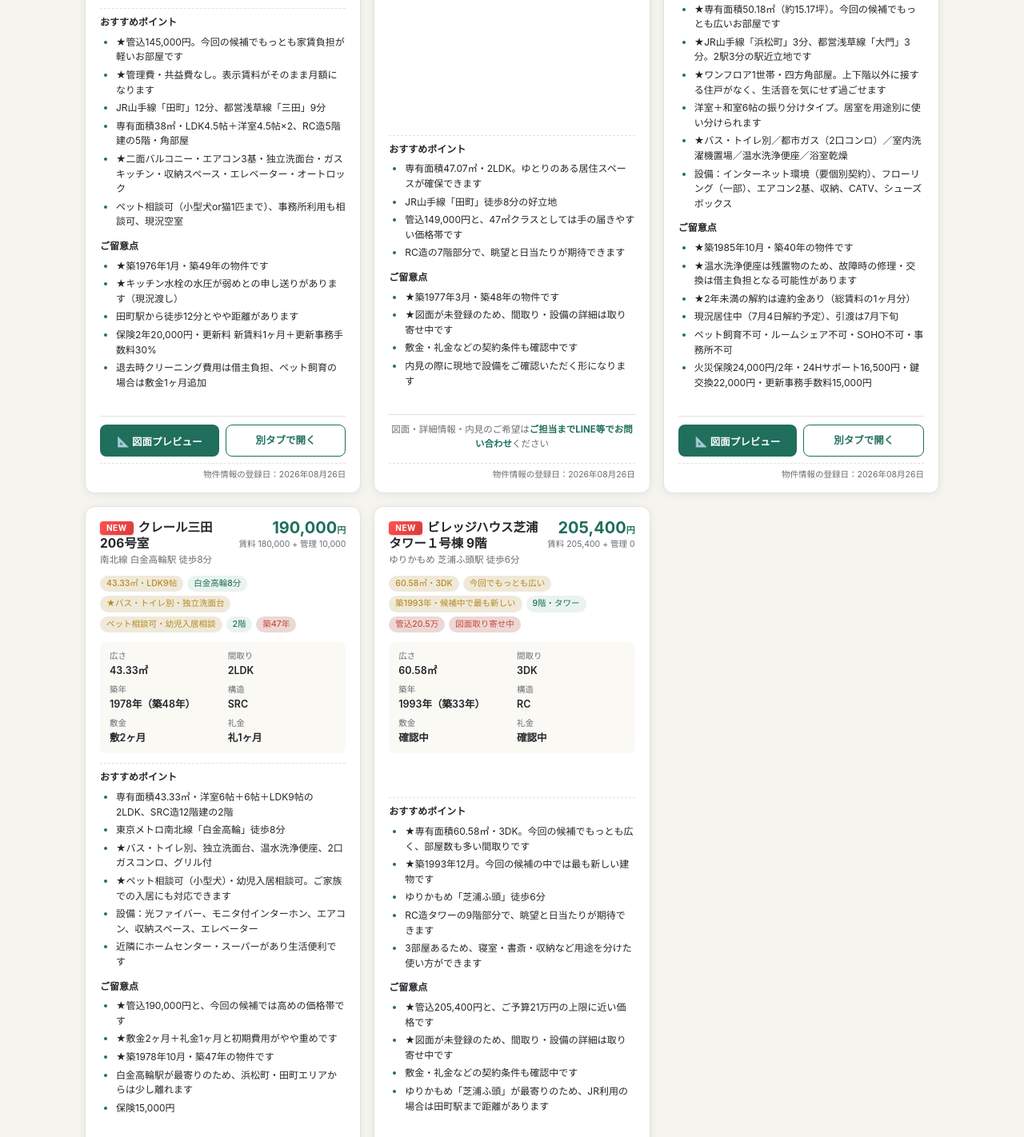
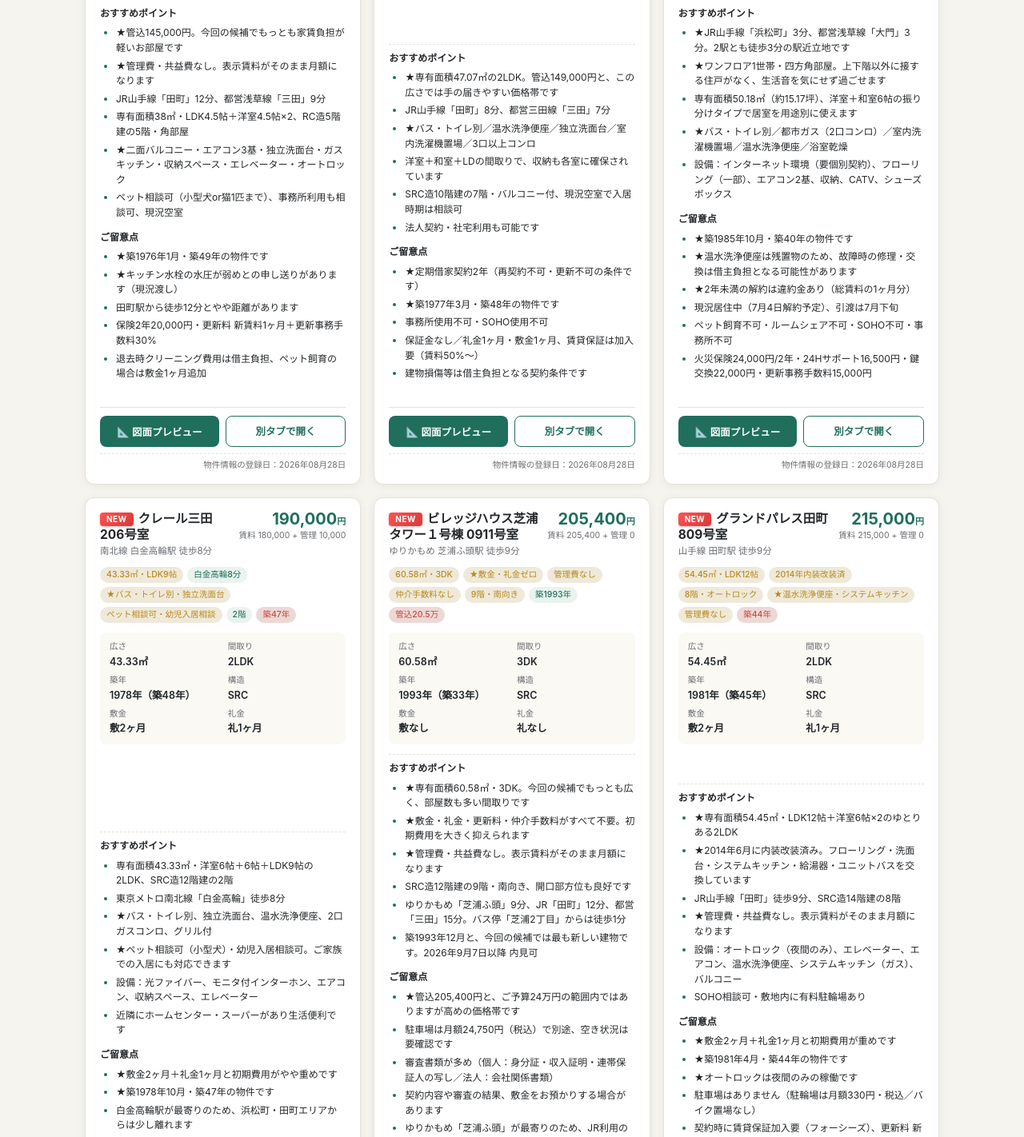
Before and after one commit to ryupro202211-ops/ryupro, a website: page PJ/roomlist/森山様_物件一覧.html in a window 1280 px wide. Shown: the part 738-2160 px from the top of the page at 80% size. Drawn offline with Linux system fonts and the light colour scheme.

Commit message:
森山様物件カタログ: 予算24万に拡大し2DK以上7件に刷新(全件図面付き)

```diff
--- a/PJ/roomlist/森山様_物件一覧.html
+++ b/PJ/roomlist/森山様_物件一覧.html
@@ -1,10 +1,9 @@
 <!DOCTYPE html>
 <html lang="ja">
 <head>
-<meta name="robots" content="noindex, nofollow, noarchive, noimageindex">
 <meta charset="UTF-8">
 <meta name="viewport" content="width=device-width, initial-scale=1.0">
-<title>森山様専用 物件一覧 – 全5件</title>
+<title>森山様専用 物件一覧 – 全7件</title>
 <style>
 :root {
   --bg: #f6f4ef;
@@ -390,7 +389,7 @@ footer.foot {
 
 <header class="hero">
   <h1>森山様専用 物件セレクション</h1>
-  <div class="sub">最終更新 2026年8月26日 ／ 全5件</div>
+  <div class="sub">最終更新 2026年8月28日 ／ 全7件</div>
 </header>
 
 <div class="container">
@@ -398,7 +397,7 @@ footer.foot {
   <section class="criteria">
     <h2>森山様のご希望条件</h2>
     <div class="criteria-grid">
-      <div><span>ご予算</span><span>家賃管理費込み 21万円以内</span></div>
+      <div><span>ご予算</span><span>家賃管理費込み 24万円以内</span></div>
       <div><span>間取り</span><span>2DK以上（2DK / 2LDK / 3DK）</span></div>
     </div>
     <div class="priorities">
@@ -420,6 +419,7 @@ footer.foot {
       <label>沿線</label>
       <span class="chip on" data-value="all">すべて</span>
       <span class="chip" data-value="山手線">山手線</span>
+      <span class="chip" data-value="都営三田線">三田線</span>
       <span class="chip" data-value="南北線">南北線</span>
       <span class="chip" data-value="ゆりかもめ">ゆりかもめ</span>
     </div>
@@ -433,14 +433,14 @@ footer.foot {
     <div class="control-group">
       <label>ご予算</label>
       <select id="rentcap">
-        <option value="210000" selected>21万円まで</option>
+        <option value="240000" selected>24万円まで</option>
+        <option value="220000">22万円まで</option>
         <option value="200000">20万円まで</option>
-        <option value="180000">18万円まで</option>
-        <option value="165000">16.5万円まで</option>
+        <option value="170000">17万円まで</option>
         <option value="150000">15万円まで</option>
       </select>
     </div>
-    <div class="count-badge">表示中 <strong id="count">5</strong> / 5件</div>
+    <div class="count-badge">表示中 <strong id="count">7</strong> / 7件</div>
   </section>
 
   <div class="grid" id="grid"></div>
@@ -449,7 +449,7 @@ footer.foot {
 
 <footer class="foot">
   ご不明点・内見のご希望はお気軽にご担当までお問い合わせください。<br>
-  ※掲載情報は2026年8月26日時点のものです。募集状況は随時変動する可能性がございます。
+  ※掲載情報は2026年8月28日時点のものです。募集状況は随時変動する可能性がございます。
 </footer>
 
 <div class="modal-backdrop" id="modal">
@@ -482,10 +482,10 @@ const PROPERTIES = [
     structure: 'RC',
     tags: [
       {t:'管込14.5万', c:'new'},
-      {t:'2LDK 38㎡・角部屋', c:'new'},
       {t:'管理費なし', c:'new'},
+      {t:'角部屋・二面バルコニー', c:'new'},
       {t:'★独立洗面台・ガスキッチン', c:'new'},
-      {t:'二面バルコニー・エアコン3基', c:''},
+      {t:'エアコン3基', c:''},
       {t:'ペット相談可', c:''},
       {t:'築49年', c:'warn'}
     ],
@@ -504,8 +504,8 @@ const PROPERTIES = [
       '保険2年20,000円・更新料 新賃料1ヶ月＋更新事務手数料30%',
       '退去時クリーニング費用は借主負担、ペット飼育の場合は敷金1ヶ月追加'
     ],
-    addedAt: '2026-08-26',
-    driveId: '12UDb3QG7q032YNVbaZpkqwH5UC2hGB4X'
+    addedAt: '2026-08-28',
+    driveId: '1eSPXuGf8p0koibwjdYGf9SvuQt2HHoRE'
   },
   {
     id: '02',
@@ -516,34 +516,39 @@ const PROPERTIES = [
     walk: 8,
     size: 47.07,
     layout: '2LDK',
-    rent: 149000,
-    kanri: 0,
+    rent: 146000,
+    kanri: 3000,
     total: 149000,
-    deposit: '確認中',
-    reikin: '確認中',
+    deposit: '敷1ヶ月',
+    reikin: '礼1ヶ月',
     year: 1977,
-    structure: 'RC',
+    structure: 'SRC',
     tags: [
       {t:'47.07㎡・広めの2LDK', c:'new'},
       {t:'管込14.9万', c:'new'},
-      {t:'田町8分', c:''},
-      {t:'7階', c:''},
-      {t:'築48年', c:'warn'},
-      {t:'図面取り寄せ中', c:'warn'}
+      {t:'田町8分・三田7分', c:'new'},
+      {t:'★バス・トイレ別', c:'new'},
+      {t:'★独立洗面台・室内洗濯機置場', c:'new'},
+      {t:'定期借家2年', c:'warn'},
+      {t:'築48年', c:'warn'}
     ],
     pros: [
-      '専有面積47.07㎡・2LDK。ゆとりのある居住スペースが確保できます',
-      'JR山手線「田町」徒歩8分の好立地',
-      '管込149,000円と、47㎡クラスとしては手の届きやすい価格帯です',
-      'RC造の7階部分で、眺望と日当たりが期待できます'
+      '★専有面積47.07㎡の2LDK。管込149,000円と、この広さでは手の届きやすい価格帯です',
+      'JR山手線「田町」8分、都営三田線「三田」7分',
+      '★バス・トイレ別／温水洗浄便座／独立洗面台／室内洗濯機置場／3口以上コンロ',
+      '洋室＋和室＋LDの間取りで、収納も各室に確保されています',
+      'SRC造10階建の7階・バルコニー付、現況空室で入居時期は相談可',
+      '法人契約・社宅利用も可能です'
     ],
     cons: [
+      '★定期借家契約2年（再契約不可・更新不可の条件です）',
       '★築1977年3月・築48年の物件です',
-      '★図面が未登録のため、間取り・設備の詳細は取り寄せ中です',
-      '敷金・礼金などの契約条件も確認中です',
-      '内見の際に現地で設備をご確認いただく形になります'
+      '事務所使用不可・SOHO使用不可',
+      '保証金なし／礼金1ヶ月・敷金1ヶ月、賃貸保証は加入要（賃料50%〜）',
+      '建物損傷等は借主負担となる契約条件です'
     ],
-    addedAt: '2026-08-26'
+    addedAt: '2026-08-28',
+    driveId: '1a82pKXxC8OHW8_NKQoGQiww_UuIU6vox'
   },
   {
     id: '03',
@@ -562,7 +567,7 @@ const PROPERTIES = [
     year: 1985,
     structure: '鉄骨造',
     tags: [
-      {t:'50.18㎡・最大級の広さ', c:'new'},
+      {t:'50.18㎡', c:'new'},
       {t:'浜松町3分・大門3分', c:'new'},
       {t:'ワンフロア1世帯・四方角部屋', c:'new'},
       {t:'★バス・トイレ別', c:'new'},
@@ -570,10 +575,9 @@ const PROPERTIES = [
       {t:'築40年', c:'warn'}
     ],
     pros: [
-      '★専有面積50.18㎡（約15.17坪）。今回の候補でもっとも広いお部屋です',
-      '★JR山手線「浜松町」3分、都営浅草線「大門」3分。2駅3分の駅近立地です',
+      '★JR山手線「浜松町」3分、都営浅草線「大門」3分。2駅とも徒歩3分の駅近立地です',
       '★ワンフロア1世帯・四方角部屋。上下階以外に接する住戸がなく、生活音を気にせず過ごせます',
-      '洋室＋和室6帖の振り分けタイプ。居室を用途別に使い分けられます',
+      '専有面積50.18㎡（約15.17坪）、洋室＋和室6帖の振り分けタイプで居室を用途別に使えます',
       '★バス・トイレ別／都市ガス（2口コンロ）／室内洗濯機置場／温水洗浄便座／浴室乾燥',
       '設備：インターネット環境（要個別契約）、フローリング（一部）、エアコン2基、収納、CATV、シューズボックス'
     ],
@@ -585,8 +589,8 @@ const PROPERTIES = [
       'ペット飼育不可・ルームシェア不可・SOHO不可・事務所不可',
       '火災保険24,000円/2年・24Hサポート16,500円・鍵交換22,000円・更新事務手数料15,000円'
     ],
-    addedAt: '2026-08-26',
-    driveId: '1BoA5_IWuKwcmkmrZJ5YqAbRAuzvHYh1V'
+    addedAt: '2026-08-28',
+    driveId: '1fFnyLmuBU0PsL6aaPnXgF2T48gWL20wX'
   },
   {
     id: '04',
@@ -621,53 +625,140 @@ const PROPERTIES = [
       '近隣にホームセンター・スーパーがあり生活便利です'
     ],
     cons: [
-      '★管込190,000円と、今回の候補では高めの価格帯です',
       '★敷金2ヶ月＋礼金1ヶ月と初期費用がやや重めです',
       '★築1978年10月・築47年の物件です',
       '白金高輪駅が最寄りのため、浜松町・田町エリアからは少し離れます',
       '保険15,000円'
     ],
-    addedAt: '2026-08-26',
-    driveId: '1YKNnPzftW7T7mfv_lBlMkZiDgu39IRsQ'
+    addedAt: '2026-08-28',
+    driveId: '1-W5YZnmAr0qHJOf8wX45kB2aoCwBAbze'
   },
   {
     id: '05',
     name: 'ビレッジハウス芝浦タワー１号棟',
-    unit: '9階',
+    unit: '0911号室',
     line: 'ゆりかもめ',
     station: '芝浦ふ頭',
-    walk: 6,
+    walk: 9,
     size: 60.58,
     layout: '3DK',
     rent: 205400,
     kanri: 0,
     total: 205400,
-    deposit: '確認中',
-    reikin: '確認中',
+    deposit: '敷なし',
+    reikin: '礼なし',
     year: 1993,
-    structure: 'RC',
+    structure: 'SRC',
     tags: [
       {t:'60.58㎡・3DK', c:'new'},
-      {t:'今回でもっとも広い', c:'new'},
-      {t:'築1993年・候補中で最も新しい', c:'new'},
-      {t:'9階・タワー', c:''},
-      {t:'管込20.5万', c:'warn'},
-      {t:'図面取り寄せ中', c:'warn'}
+      {t:'★敷金・礼金ゼロ', c:'new'},
+      {t:'管理費なし', c:'new'},
+      {t:'仲介手数料なし', c:'new'},
+      {t:'9階・南向き', c:'new'},
+      {t:'築1993年', c:''},
+      {t:'管込20.5万', c:'warn'}
     ],
     pros: [
       '★専有面積60.58㎡・3DK。今回の候補でもっとも広く、部屋数も多い間取りです',
-      '★築1993年12月。今回の候補の中では最も新しい建物です',
-      'ゆりかもめ「芝浦ふ頭」徒歩6分',
-      'RC造タワーの9階部分で、眺望と日当たりが期待できます',
-      '3部屋あるため、寝室・書斎・収納など用途を分けた使い方ができます'
+      '★敷金・礼金・更新料・仲介手数料がすべて不要。初期費用を大きく抑えられます',
+      '★管理費・共益費なし。表示賃料がそのまま月額になります',
+      'SRC造12階建の9階・南向き、開口部方位も良好です',
+      'ゆりかもめ「芝浦ふ頭」9分、JR「田町」12分、都営「三田」15分。バス停「芝浦2丁目」からは徒歩1分',
+      '築1993年12月と、今回の候補では最も新しい建物です。2026年9月7日以降 内見可'
     ],
     cons: [
-      '★管込205,400円と、ご予算21万円の上限に近い価格です',
-      '★図面が未登録のため、間取り・設備の詳細は取り寄せ中です',
-      '敷金・礼金などの契約条件も確認中です',
+      '★管込205,400円と、ご予算24万円の範囲内ではありますが高めの価格帯です',
+      '駐車場は月額24,750円（税込）で別途、空き状況は要確認です',
+      '審査書類が多め（個人：身分証・収入証明・連帯保証人の写し／法人：会社関係書類）',
+      '契約内容や審査の結果、敷金をお預かりする場合があります',
       'ゆりかもめ「芝浦ふ頭」が最寄りのため、JR利用の場合は田町駅まで距離があります'
     ],
-    addedAt: '2026-08-26'
+    addedAt: '2026-08-28',
+    driveId: '1KUpKhlARfEdU4inAW0iY73MclDpytuXn'
+  },
+  {
+    id: '06',
+    name: 'グランドパレス田町',
+    unit: '809号室',
+    line: '山手線',
+    station: '田町',
+    walk: 9,
+    size: 54.45,
+    layout: '2LDK',
+    rent: 215000,
+    kanri: 0,
+    total: 215000,
+    deposit: '敷2ヶ月',
+    reikin: '礼1ヶ月',
+    year: 1981,
+    structure: 'SRC',
+    tags: [
+      {t:'54.45㎡・LDK12帖', c:'new'},
+      {t:'2014年内装改装済', c:'new'},
+      {t:'8階・オートロック', c:'new'},
+      {t:'★温水洗浄便座・システムキッチン', c:'new'},
+      {t:'管理費なし', c:'new'},
+      {t:'築44年', c:'warn'}
+    ],
+    pros: [
+      '★専有面積54.45㎡・LDK12帖＋洋室6帖×2のゆとりある2LDK',
+      '★2014年6月に内装改装済み。フローリング・洗面台・システムキッチン・給湯器・ユニットバスを交換しています',
+      'JR山手線「田町」徒歩9分、SRC造14階建の8階',
+      '★管理費・共益費なし。表示賃料がそのまま月額になります',
+      '設備：オートロック（夜間のみ）、エレベーター、エアコン、温水洗浄便座、システムキッチン（ガス）、バルコニー',
+      'SOHO相談可・敷地内に有料駐輪場あり'
+    ],
+    cons: [
+      '★敷金2ヶ月＋礼金1ヶ月と初期費用が重めです',
+      '★築1981年4月・築44年の物件です',
+      '★オートロックは夜間のみの稼働です',
+      '駐車場はありません（駐輪場は月額330円・税込／バイク置場なし）',
+      '契約時に賃貸保証加入要（フォーシーズ）、更新料 新賃料1ヶ月分'
+    ],
+    addedAt: '2026-08-28',
+    driveId: '1Sl5CWdP-R0OzIIfBY_0a1Bi9g6BfG3xj'
+  },
+  {
+    id: '07',
+    name: '芝2丁目貸ビル',
+    unit: '3・4・5階部分',
+    line: '都営三田線',
+    station: '三田',
+    walk: 6,
+    size: 54.76,
+    layout: '2DK',
+    rent: 232000,
+    kanri: 8000,
+    total: 240000,
+    deposit: '敷1ヶ月',
+    reikin: '礼1ヶ月',
+    year: 1993,
+    structure: 'SRC',
+    tags: [
+      {t:'2026年4月リフォーム完了', c:'new'},
+      {t:'54.76㎡・メゾネット', c:'new'},
+      {t:'三田6分・田町11分', c:'new'},
+      {t:'★温水洗浄便座付ユニットバス新品', c:'new'},
+      {t:'ペット相談・事務所利用相談可', c:'new'},
+      {t:'築1993年', c:''}
+    ],
+    pros: [
+      '★2026年4月リフォーム完了。ユニットバス交換・トイレ交換（温水洗浄便座付）・各室壁紙張替・床CF張替・洗濯防水パン新規設置・玄関扉交換・室内階段手摺交換と、内装が一新されています',
+      '★3階〜5階を使うメゾネットタイプ。DK6.3帖×2＋ベッドルーム2.7帖・4.7帖と、フロアごとに用途を分けられます',
+      '都営三田線「三田」6分、JR山手線「田町」11分',
+      '★ペット相談可・事務所利用も相談可。住居以外の使い方にも柔軟です',
+      '設備：24時間換気システム、インターネット対応、エアコン、バルコニー、シューズボックス、CS/BS対応、オートロック',
+      '築1993年6月・SRC造5階建で、今回の候補では新しい部類の建物です'
+    ],
+    cons: [
+      '★管込240,000円と、ご予算24万円の上限ちょうどの価格です',
+      '★メゾネット（3〜5階）のため、階段での上下移動が日常的に発生します',
+      '共益費8,000円が別途かかります',
+      '更新料 新賃料1ヶ月分・損害保険料10,000円（1年間）',
+      '保証会社利用必須（エルズサポート）、駐車場なし'
+    ],
+    addedAt: '2026-08-28',
+    driveId: '1jwp1VrXnQ4EP1yqVQgDQypqMT2WXY3eq'
   }
 ];
 
@@ -732,7 +823,7 @@ const state = {
   line: 'all',
   layout: 'all',
   sort: 'rent-asc',
-  rentcap: 210000,
+  rentcap: 240000,
 };
 
 document.querySelectorAll('.control-group[data-filter="line"] .chip').forEach(c => {
```
